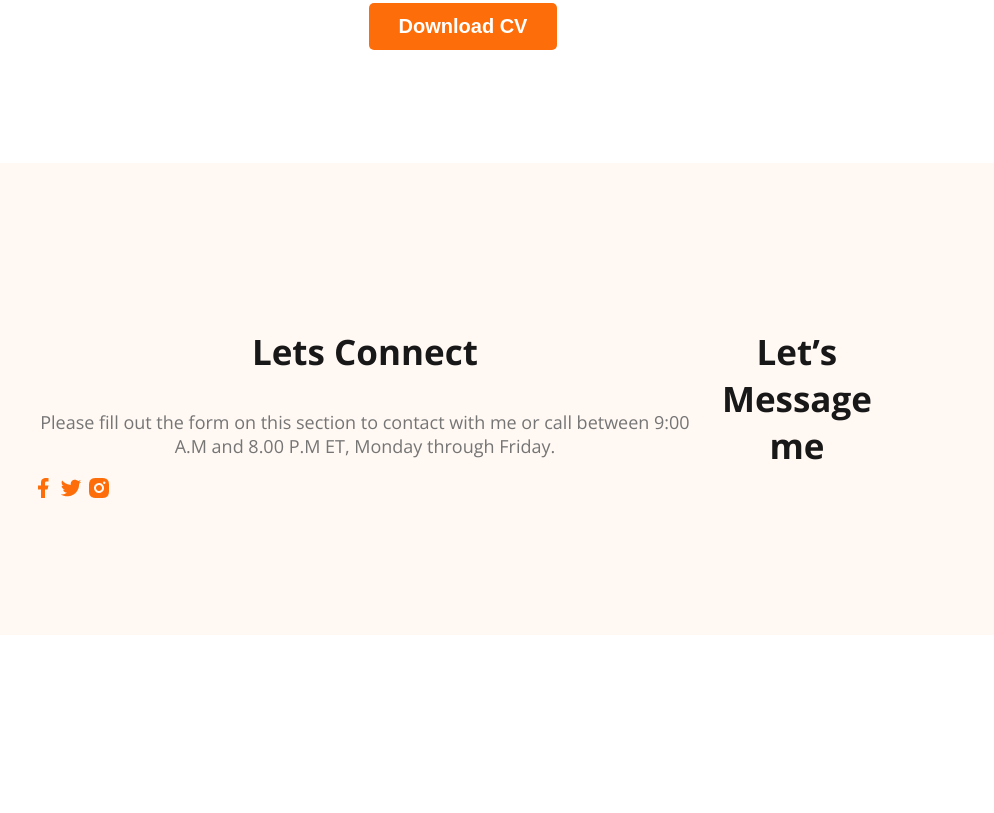
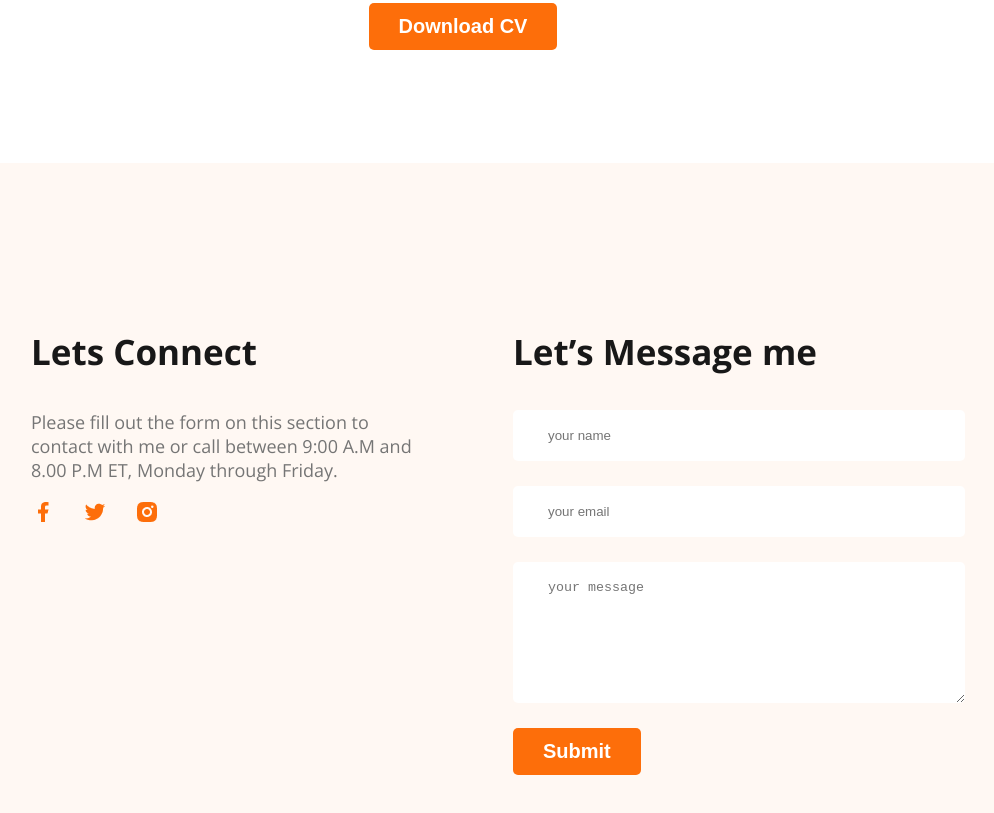
Before and after one commit to Ali-ahsan35/Portfolio-Demo, a plain HTML site: page index.html in a window 1280 px wide. Shown: the part 3161-3974 px from the top of the page, without its empty margins (177-1171 px from the left). Before the commit the page ends 3804 px from the top, so only its background shows below. Drawn offline with nearby package versions, Linux system fonts and the light colour scheme.

Commit message:
Footer completed

```diff
--- a/index.html
+++ b/index.html
@@ -217,10 +217,10 @@
     </main>
     <footer>
       <div class="footer-column">
-        <h3 class="section-title">
+        <h3 class="footer-title">
           Lets Connect
         </h3>
-        <p class="section-description">
+        <p class="footer-section-description">
           Please fill out the form on this section to contact with me or call between 9:00 A.M and 8.00 P.M ET, Monday through Friday.
         </p>
         <div class="social-links">
@@ -230,9 +230,15 @@
         </div>
       </div>
       <div class="footer-column">
-        <h3 class="section-title">
+        <h3 class="section-title, footer-title">
           Let’s Message me
         </h3>
+        <form action="" class="contact">
+          <input type="text" name="" id="" placeholder="your name">
+          <input type="email" name="" id="" placeholder="your email">
+          <textarea name="" id="" cols="20" rows="7" placeholder="your message"></textarea>
+          <input class="btn-primary" type="submit" value="Submit">
+        </form>
       </div>
     </footer>
   </body>
--- a/styles/portfolio.css
+++ b/styles/portfolio.css
@@ -174,7 +174,7 @@ main {
 .resume-container hr {
   margin: 30px 0;
 }
-.download-CV{
+.download-CV {
   display: block;
   margin: auto;
   margin-top: 50px;
@@ -182,8 +182,38 @@ main {
 }
 
 /* footer section */
-footer{
+footer {
   display: flex;
-  background-color: #FFF8F3;
+  gap: 100px;
+  background-color: #fff8f3;
   padding: 130px 200px;
+
 }
+.footer-column {
+  width: 50%;
+}
+.contact input[type="text"],input[type="email"],
+textarea {
+  display: block;
+  margin-bottom: 25px;
+  padding: 18px 35px;
+  color: #757575;
+  border: none;
+  border-radius: 5px;
+  background-color:  #fff;
+  width: 100%;
+}
+.footer-title{
+  text-align: left;
+  color: #181818;
+  font-size: 35px;
+  font-weight: 700;
+}
+.footer-section-description{
+  color: #757575;
+  font-size: 18px;
+  font-weight: 400;
+}
+.social-links a{
+  margin-right: 24px;
+}
```
